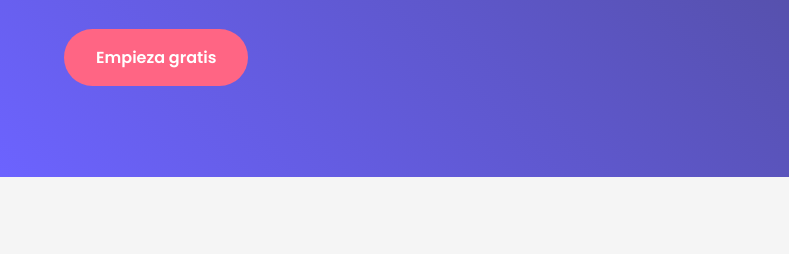
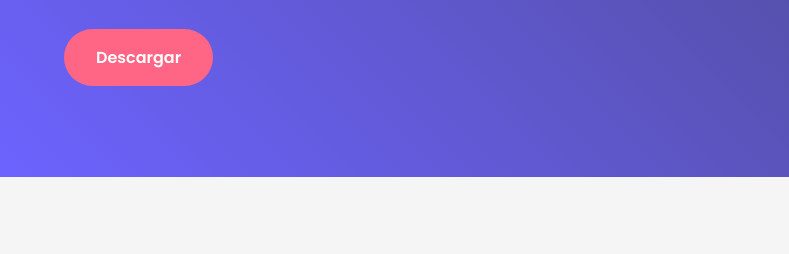
Before and after one commit to MetaFit-B/MetaFit-B.github.io, a plain HTML site: page index.html in a window 1280 px wide. Shown: the part 543-797 px from the top of the page, 0-789 px from the left. Drawn offline with Linux system fonts and the light colour scheme.

Commit message:
Update index.html

```diff
--- a/index.html
+++ b/index.html
@@ -231,7 +231,7 @@
         <div class="hero-content">
             <h1>Transforma tu cuerpo, mejora tu vida</h1>
             <p>Consigue tus metas fitness y gana recompensas por cada entrenamiento completado. ¡La app que te motiva a ser tu mejor versión!</p>
-            <a href="#" class="cta-button">Empieza gratis</a>
+            <a href="#" class="cta-button">Descargar</a>
         </div>
         <div class="hero-image">
             <img src="logo sin fondo.png" alt="App Preview">
```
